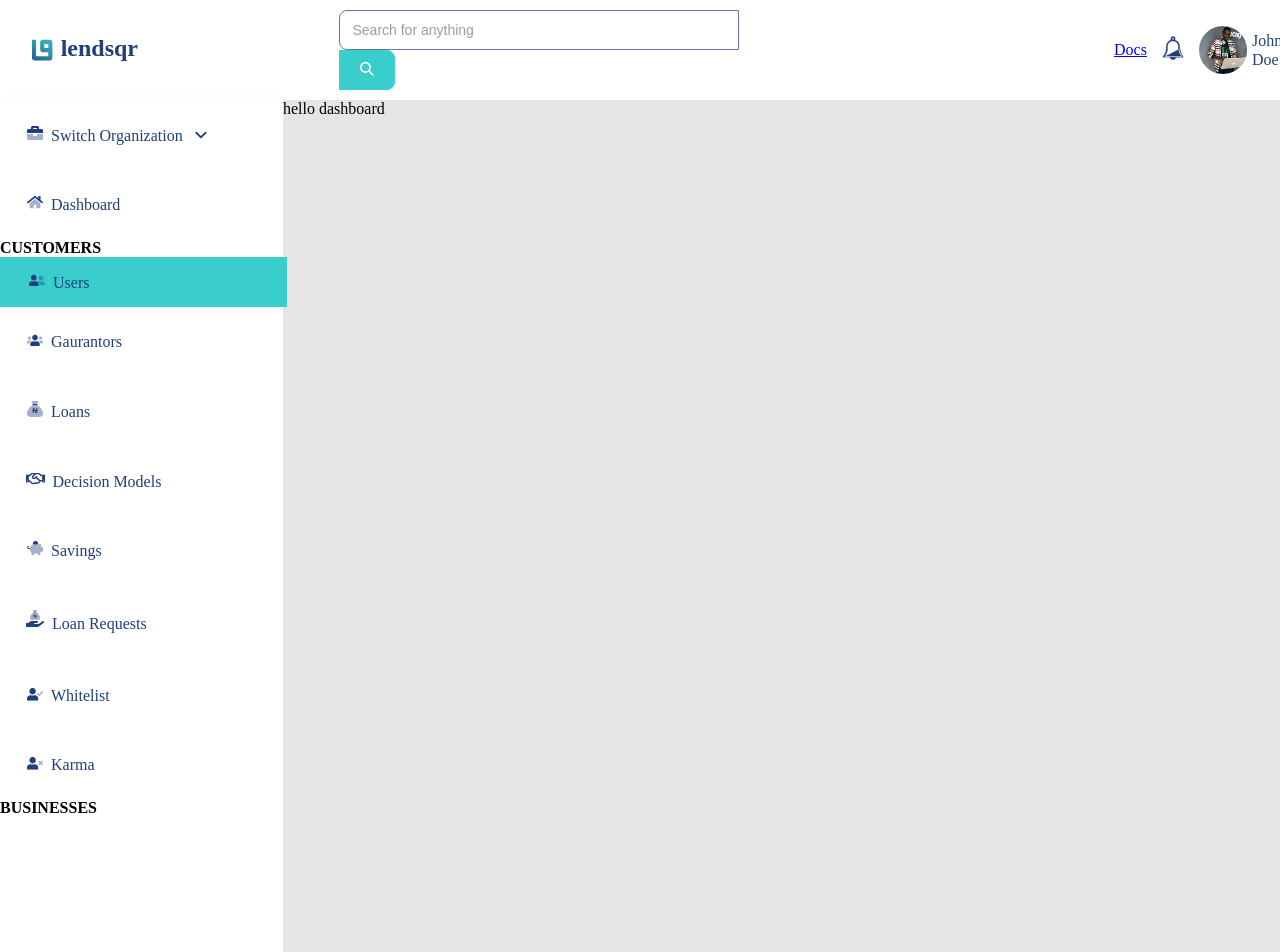
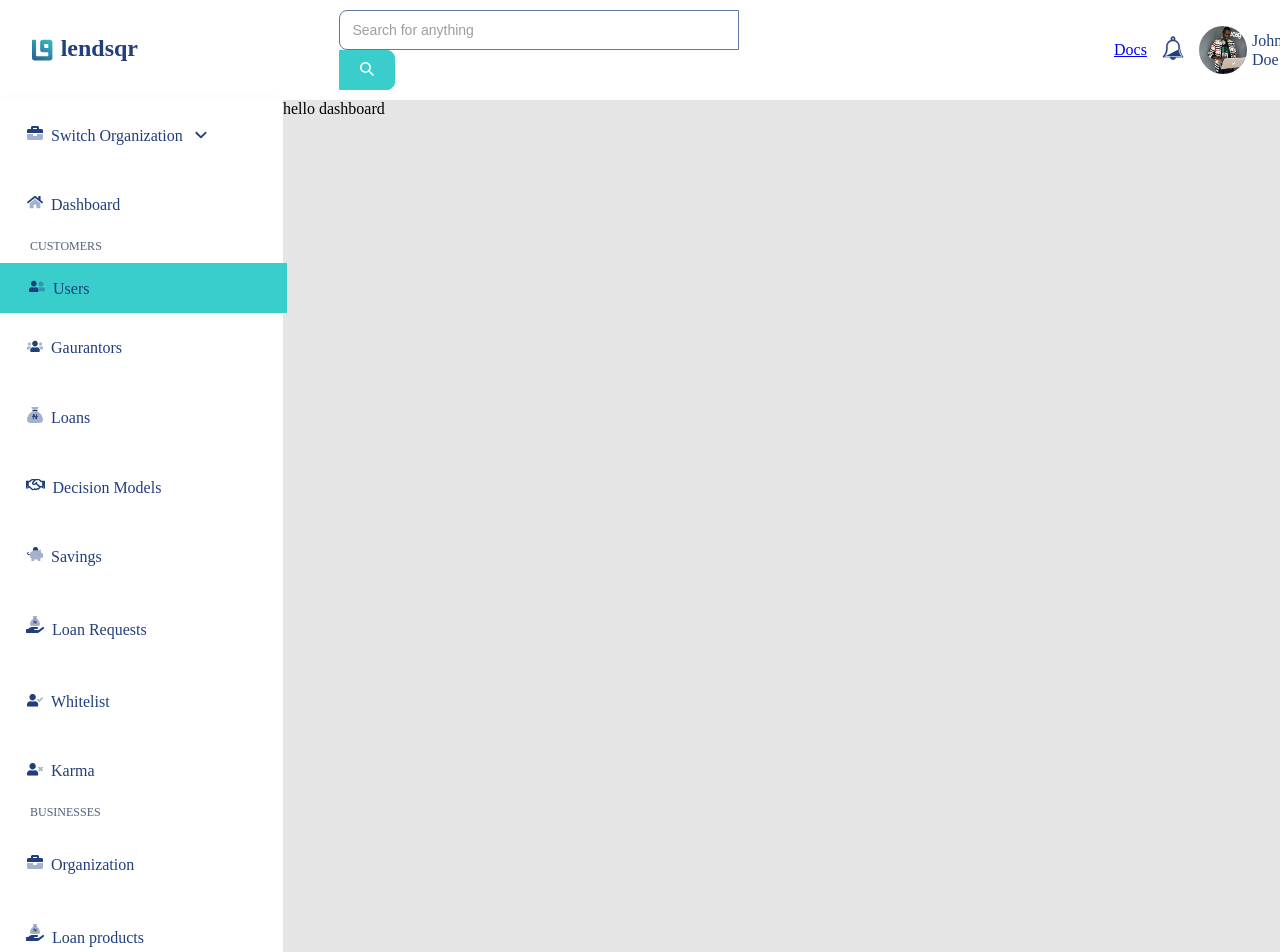
Before and after one commit to Danny4life/lendsqr, a React (Create React App) app: page /dashboard in a window 1280 px wide. Shown: the top 952 px of the page. Built offline with nearby package versions, Linux system fonts and the light colour scheme.

Commit message:
add loan products to sidebar

```diff
--- /dev/null
+++ b/src/components/icon/OrganizationIcon.jsx
@@ -0,0 +1,11 @@
+const OrganizationIcon = () => {
+    return (
+        <svg width="16" height="16" viewBox="0 0 16 16" fill="none" xmlns="http://www.w3.org/2000/svg">
+        <path opacity="0.4" d="M10 9H16V13.5C16 14.3 15.3 15 14.5 15H1.5C0.7 15 0 14.3 0 13.5V9H6V10.5C6 10.6326 6.05268 10.7598 6.14645 10.8536C6.24021 10.9473 6.36739 11 6.5 11H9.5C9.63261 11 9.75979 10.9473 9.85355 10.8536C9.94732 10.7598 10 10.6326 10 10.5V9Z" fill="#213F7D"/>
+        <path d="M14.5 4H12V2.5C12 1.7 11.3 1 10.5 1H5.5C4.7 1 4 1.7 4 2.5V4H1.5C0.7 4 0 4.7 0 5.5V8H16V5.5C16 4.7 15.3 4 14.5 4ZM10 4H6V3H10V4Z" fill="#213F7D"/>
+        </svg>
+
+     );
+}
+
+export default OrganizationIcon;
--- a/src/components/sidebar/SideBar.jsx
+++ b/src/components/sidebar/SideBar.jsx
@@ -10,76 +10,89 @@ import SavingsIcon from "../icon/SavingsIcon";
 import RequestIcon from "../icon/RequestIcon";
 import WhitelistIcon from "../icon/WhitelistIcon";
 import KarmaIcon from "../icon/KarmaIcon";
+import OrganizationIcon from "../icon/OrganizationIcon";
 
 const SideBar = () => {
     return (
         <div className="sidebar">
             <div className="sidebar-container">
-                <div className="switch">
-                    <div className="switchIcon">
+                <div className="sidebar-item">
+                    <div className="icon">
                         <SwitchIcon />
                     </div>
-                    <h4 className="switch-text">Switch Organization</h4>
+                    <h4 className="sidebar-text">Switch Organization</h4>
                     <div className="downArrowIcon">
                         <DownArrowIcon />
                     </div>
                 </div>
-                <div className="switch">
-                    <div className="switchIcon">
+                <div className="sidebar-item">
+                    <div className="icon">
                         <DashboardIcon />
                     </div>
-                    <h4 className="switch-text">Dashboard</h4>
+                    <h4 className="sidebar-text">Dashboard</h4>
                 </div>
-                <h4 className="customer">CUSTOMERS</h4>
-                <div className="switch users">
-                    <div className="switchIcon">
+                <h4 className="title">CUSTOMERS</h4>
+                <div className="sidebar-item users">
+                    <div className="icon">
                         <UserIcon />
                     </div>
-                    <h4 className="switch-text">Users</h4>
+                    <h4 className="sidebar-text">Users</h4>
                 </div>
-                <div className="switch">
-                    <div className="switchIcon">
+                <div className="sidebar-item">
+                    <div className="icon">
                         <GaurantorIcon />
                     </div>
-                    <h4 className="switch-text">Gaurantors</h4>
+                    <h4 className="sidebar-text">Gaurantors</h4>
                 </div>
-                <div className="switch">
-                    <div className="switchIcon">
+                <div className="sidebar-item">
+                    <div className="icon">
                         <LoanIcon />
                     </div>
-                    <h4 className="switch-text">Loans</h4>
+                    <h4 className="sidebar-text">Loans</h4>
                 </div>
-                <div className="switch">
-                    <div className="switchIcon">
+                <div className="sidebar-item">
+                    <div className="icon">
                         <ModelIcon />
                     </div>
-                    <h4 className="switch-text">Decision Models</h4>
+                    <h4 className="sidebar-text">Decision Models</h4>
                 </div>
-                <div className="switch">
-                    <div className="switchIcon">
+                <div className="sidebar-item">
+                    <div className="icon">
                         <SavingsIcon />
                     </div>
-                    <h4 className="switch-text">Savings</h4>
+                    <h4 className="sidebar-text">Savings</h4>
                 </div>
-                <div className="switch">
-                    <div className="switchIcon">
+                <div className="sidebar-item">
+                    <div className="icon">
                         <RequestIcon />
                     </div>
-                    <h4 className="switch-text">Loan Requests</h4>
+                    <h4 className="sidebar-text">Loan Requests</h4>
                 </div>
-                <div className="switch">
-                    <div className="switchIcon">
+                <div className="sidebar-item">
+                    <div className="icon">
                         <WhitelistIcon />
                     </div>
-                    <h4 className="switch-text">Whitelist</h4>
+                    <h4 className="sidebar-text">Whitelist</h4>
                 </div>
-                <div className="switch">
-                    <div className="switchIcon">
+                <div className="sidebar-item">
+                    <div className="icon">
                         <KarmaIcon />
                     </div>
-                    <h4 className="switch-text">Karma</h4>
+                    <h4 className="sidebar-text">Karma</h4>
                 </div>
-                <h4 className="customer">BUSINESSES</h4>
+                <h4 className="title">BUSINESSES</h4>
+                <div className="sidebar-item">
+                    <div className="icon">
+                        <OrganizationIcon />
+                    </div>
+                    <h4 className="sidebar-text">Organization</h4>
+                </div>
+                <div className="sidebar-item">
+                    <div className="icon">
+                        <RequestIcon />
+                    </div>
+                    <h4 className="sidebar-text">Loan products</h4>
+                </div>
 
             </div>
 
--- a/src/components/sidebar/sidebar.scss
+++ b/src/components/sidebar/sidebar.scss
@@ -2,7 +2,7 @@
 
     .sidebar-container {
 
-        .switch {
+        .sidebar-item {
             display: flex;
             justify-content: center;
             align-items: center;
@@ -11,7 +11,7 @@
             gap: 8px;
             cursor: pointer;
 
-            .switch-text {
+            .sidebar-text {
                 font-family: 'Work Sans';
                 width: 157px;
                 font-weight: 400;
```
